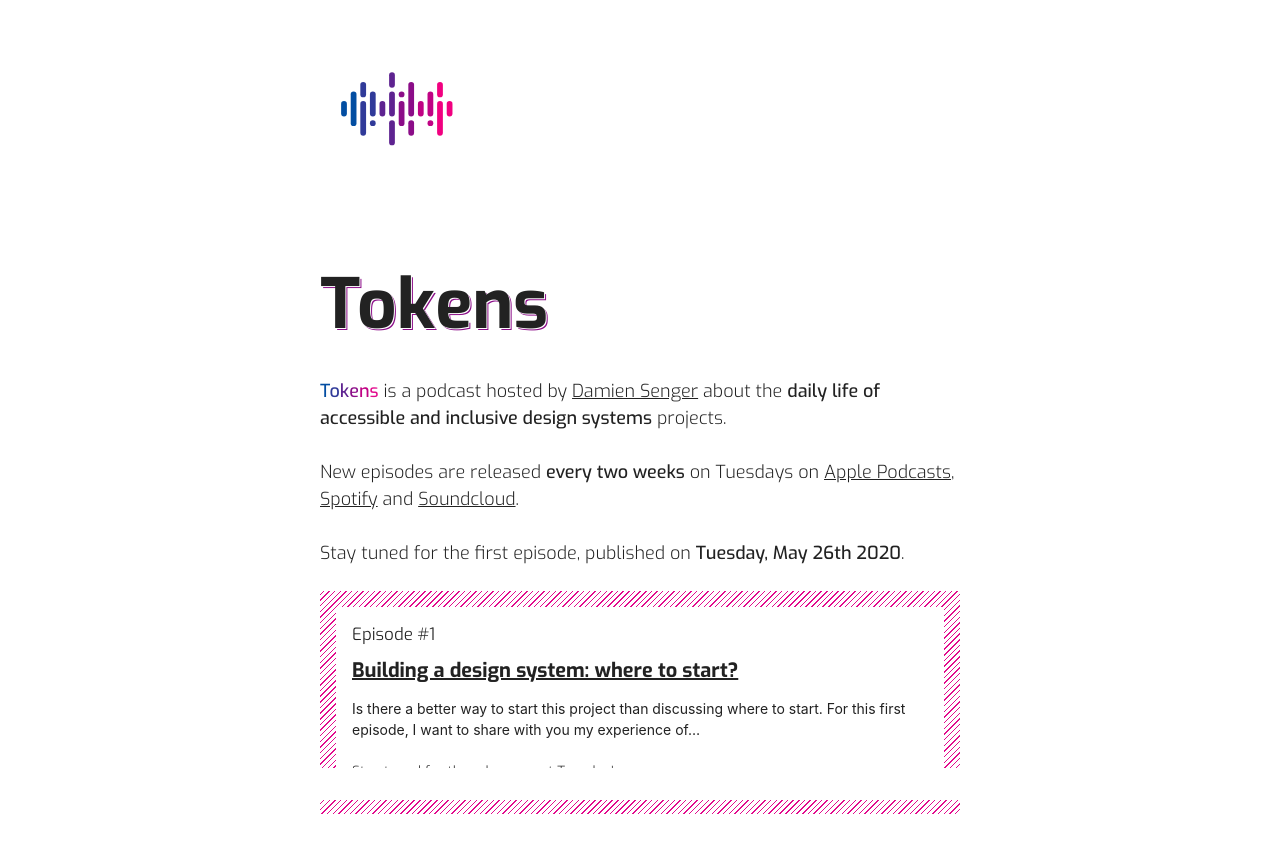
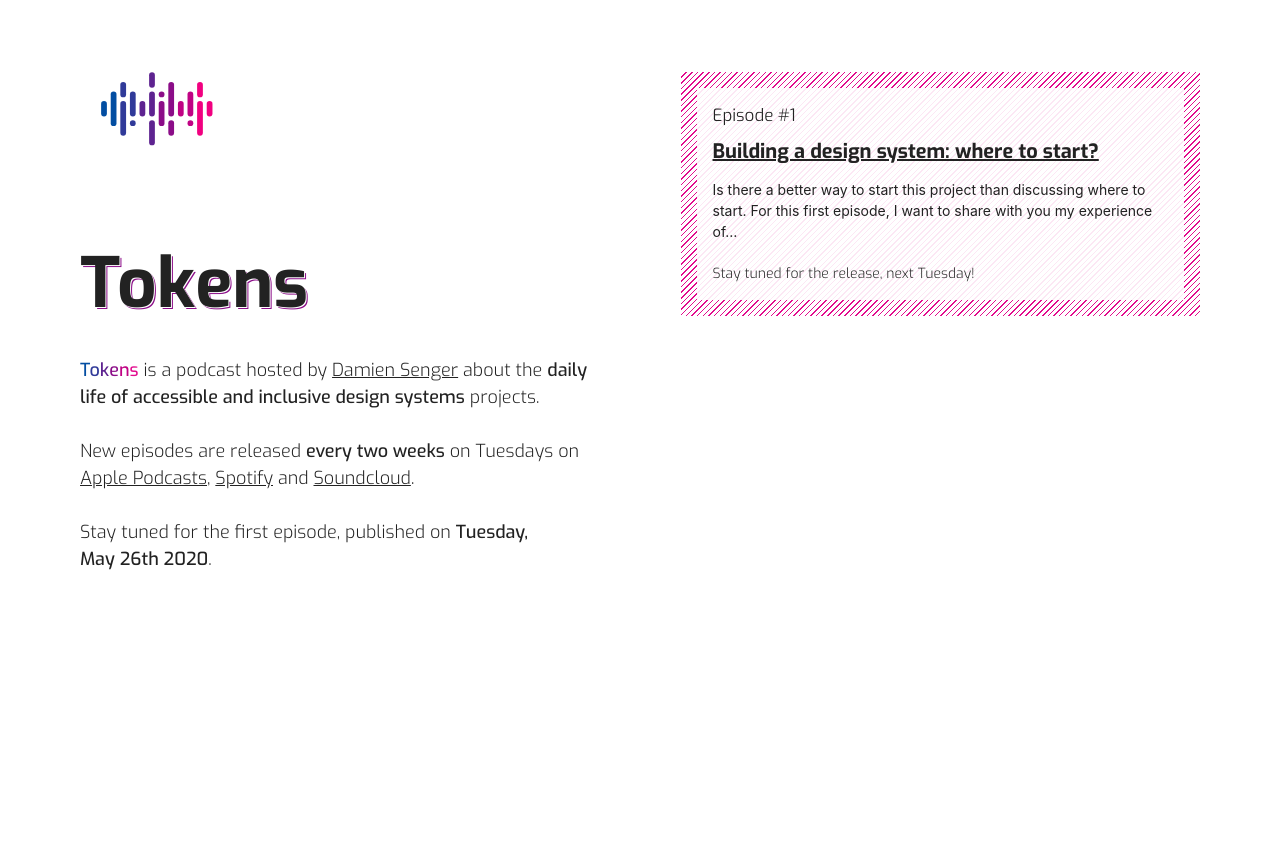
Before and after one commit to hiwelo/tokens.systems, a Gatsby site: page / in a window 1280 px wide. After the commit the page ends 800 px from the top, so only its background shows below. Built offline with nearby package versions, Linux system fonts and the light colour scheme; Gatsby itself is replaced by a stand-in of ours.

Commit message:
feat(home): new layout for the home screen

```diff
--- a/src/components/Box/components/BoxContent.ts
+++ b/src/components/Box/components/BoxContent.ts
@@ -2,7 +2,7 @@
 
 const BoxContent = styled.div`
   padding: 1.6rem;
-  background: var(--color-background);
+  background: rgba(255, 255, 255, 0.9);
 `;
 
 export default BoxContent;
--- a/src/components/HomeHeader/HomeHeader.tsx
+++ b/src/components/HomeHeader/HomeHeader.tsx
@@ -1,13 +1,14 @@
 import React from 'react';
 
 import Chapo from '../Chapo';
+import Header from '../Header';
 import Tokens from '../Tokens';
 import TokensHeading from '../TokensHeading';
 import HeaderWrapper from './components/HeaderWrapper';
 
-const HomeHeader: React.FC = () => {
-  return (
-    <HeaderWrapper>
+const HomeHeader: React.FC<React.HTMLAttributes<HTMLElement>> = ({ ...rest }) => (
+  <HeaderWrapper {...rest}>
+    <Header semantic={false} />
     <TokensHeading />
     <Chapo>
       <Tokens /> is a podcast hosted by <a href="https://twitter.com/iamhiwelo">Damien Senger</a>{' '}
@@ -28,6 +29,5 @@
     </Chapo>
   </HeaderWrapper>
 );
-};
 
 export default HomeHeader;
--- /dev/null
+++ b/src/components/HomeLayout/HomeLayout.tsx
@@ -0,0 +1,20 @@
+import React from 'react';
+
+import HomeHeader from '../HomeHeader';
+import LatestEpisode from '../LatestEpisode';
+import Section from '../Section';
+import HomeGrid from './components/HomeGrid';
+import MainWrapper from './components/MainWrapper';
+
+const HomeLayout: React.FC = () => (
+  <HomeGrid>
+    <HomeHeader />
+    <MainWrapper>
+      <Section>
+        <LatestEpisode />
+      </Section>
+    </MainWrapper>
+  </HomeGrid>
+);
+
+export default HomeLayout;
--- /dev/null
+++ b/src/components/HomeLayout/components/HomeGrid.ts
@@ -0,0 +1,25 @@
+import styled from 'styled-components';
+
+const HomeGrid = styled.div`
+  display: flex;
+  flex-direction: column;
+  margin: 0 auto;
+  max-width: 64rem;
+
+  @media (min-width: 1280px) {
+    flex-direction: row;
+    justify-content: center;
+    max-width: 128rem;
+
+    & > * {
+      margin: 0 4rem;
+      max-width: 64rem;
+    }
+
+    & > *:last-child {
+      margin-top: 1.6rem;
+    }
+  }
+`;
+
+export default HomeGrid;
--- /dev/null
+++ b/src/components/HomeLayout/components/MainWrapper.ts
@@ -0,0 +1,5 @@
+import styled from 'styled-components';
+
+const MainWrapper = styled.main``;
+
+export default MainWrapper;
--- /dev/null
+++ b/src/components/HomeLayout/index.ts
@@ -0,0 +1 @@
+export { default } from './HomeLayout';
--- a/src/components/Layout/Layout.tsx
+++ b/src/components/Layout/Layout.tsx
@@ -7,15 +7,24 @@
 import Frame from './components/Frame';
 import FrameClosure from './components/FrameClosure';
 
-const Layout: React.FC<LayoutProps> = ({ children, semanticHeader }) => (
+const Layout: React.FC<LayoutProps> = ({
+  children,
+  semanticHeader,
+  withGrid = true,
+  withHeader = true,
+}) => (
   <BaseStyles>
     <HeadingProvider>
       <Frame>
         <FrameClosure />
-        <ContentWrapper>
-          <Header semantic={semanticHeader} />
-          {children}
-        </ContentWrapper>
+        {withGrid ? (
+          <ContentWrapper>
+            {withHeader && <Header semantic={semanticHeader} />}
+            {children}
+          </ContentWrapper>
+        ) : (
+          <>{children}</>
+        )}
         <FrameClosure edge="bottom" />
       </Frame>
     </HeadingProvider>
@@ -25,6 +34,10 @@
 interface LayoutProps {
   /** Uses a semantic header using `header` */
   semanticHeader?: boolean;
+  /** Renders a basic grid for the content, defaults to true */
+  withGrid?: boolean;
+  /** Renders the default header, defaults to true */
+  withHeader?: boolean;
 }
 
 export default Layout;
--- a/src/components/TokensHeading/components/TokensHeadline.ts
+++ b/src/components/TokensHeading/components/TokensHeadline.ts
@@ -3,7 +3,7 @@
 import Heading from '../../Heading';
 
 const TokensHeadline = styled(Heading)`
-  margin: 1em auto 0;
+  margin: 4.8rem auto 0;
   text-shadow: 0.1rem 0.1rem 0 var(--color-white), 0.2rem 0.2rem var(--color-session);
   font-size: var(--font-size-heading-main);
   font-weight: 700;
--- a/src/pages/index.tsx
+++ b/src/pages/index.tsx
@@ -1,18 +1,13 @@
 import React from 'react';
 
-import HomeHeader from '../components/HomeHeader/HomeHeader';
-import LatestEpisode from '../components/LatestEpisode';
+import HomeLayout from '../components/HomeLayout';
 import Layout from '../components/Layout';
 import SEO from '../components/SEO';
-import Section from '../components/Section';
 
 const IndexPage: React.FC = () => (
-  <Layout semanticHeader={false}>
+  <Layout withGrid={false}>
     <SEO title="Tokens, a podcast about accessible &amp; inclusive design systems" />
-    <HomeHeader />
-    <Section>
-      <LatestEpisode />
-    </Section>
+    <HomeLayout />
   </Layout>
 );
 
```
Lines whose indentation alone changed are shown as unchanged.
